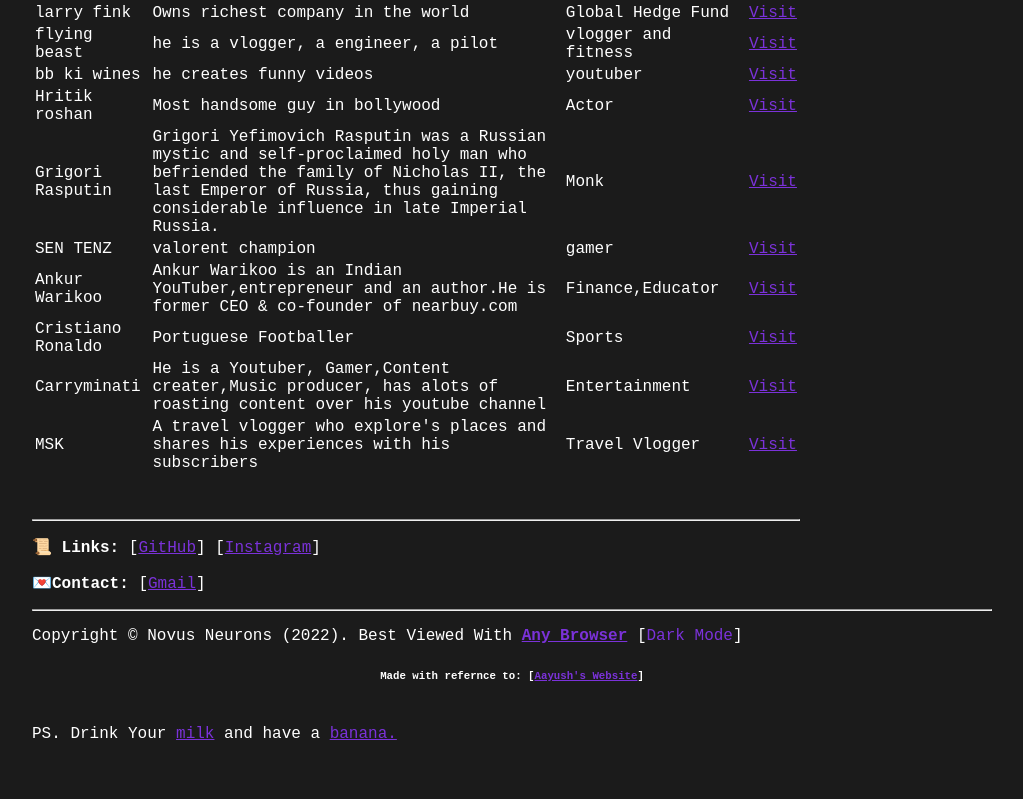
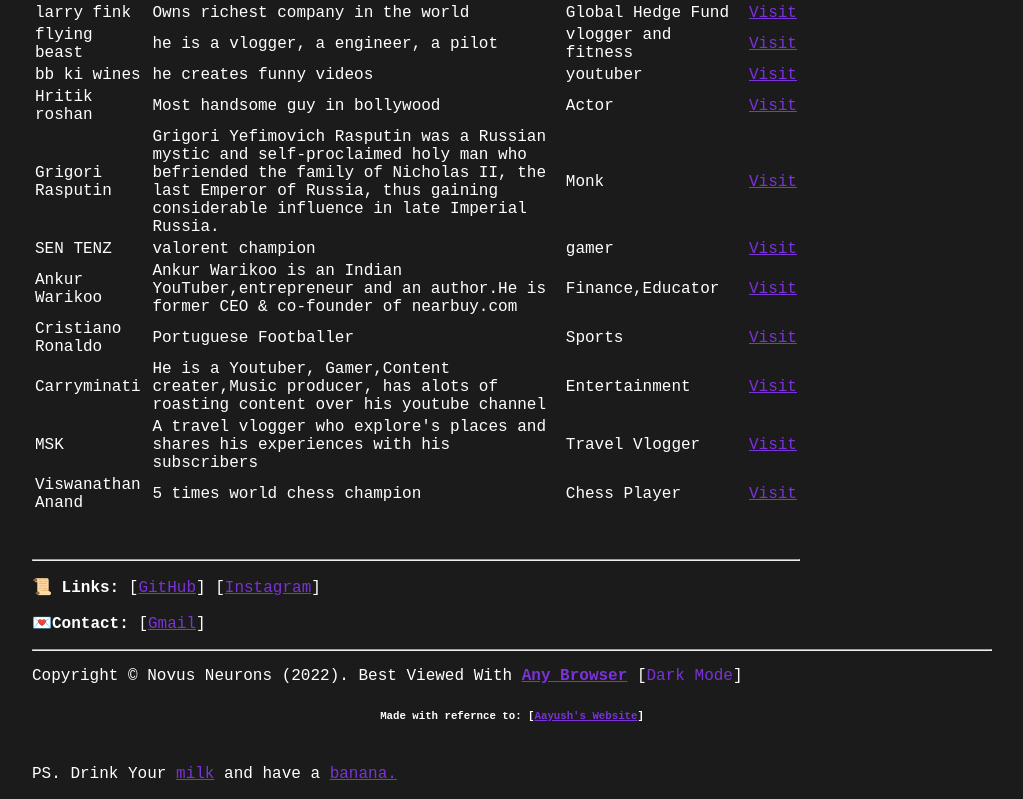
Before and after one commit to Novus-Neurons/Content-Club, a plain HTML site: page index.html in a window 1280 px wide. Shown: the part 792-1591 px from the top of the page, without its empty margins (128-1151 px from the left). Before the commit the page ends 1551 px from the top, so only its background shows below. Drawn offline with Linux system fonts and the light colour scheme.

Commit message:
ADDED VISWANATHAN ANAND ON THE LIST

```diff
--- a/index.html
+++ b/index.html
@@ -163,7 +163,13 @@
                   <td>Travel Vlogger </td>
                   <td><a href="https://www.youtube.com/c/MSKvlogs/videos" target="_blank">Visit</a></td>
                   </tr>
+                <tr>
 
+                  <td>Viswanathan Anand</td>
+                  <td>5 times world chess champion</td>
+                  <td>Chess Player</td>
+                  <td><a href="https://en.wikipedia.org/wiki/Viswanathan_Anand" target="_blank">Visit</a></td>
+                </tr>
 
         </table>
         <br>
```
